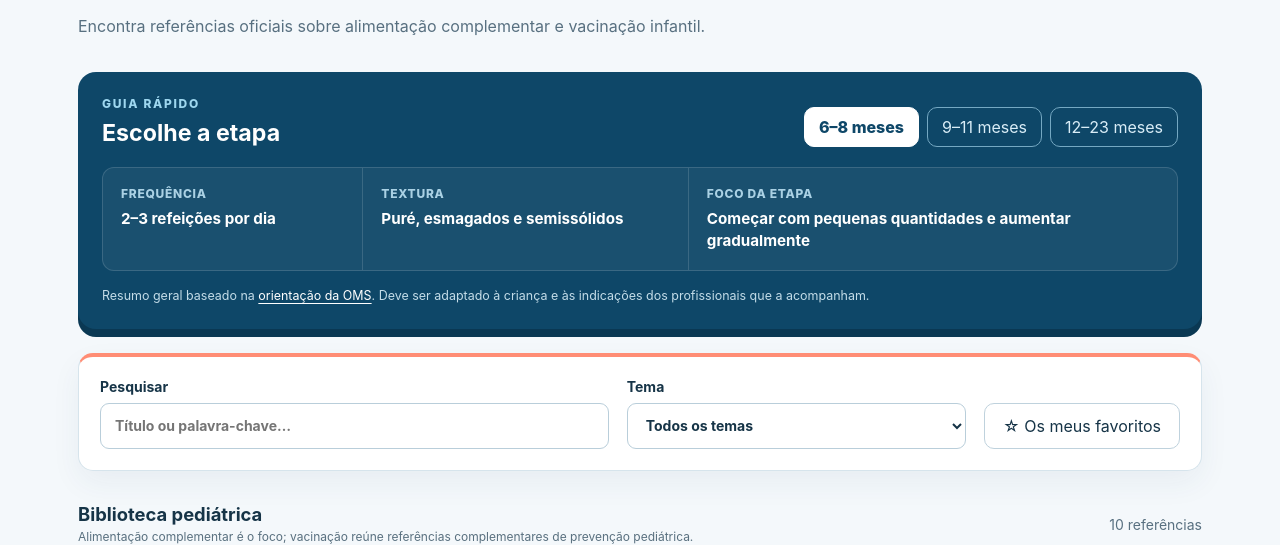
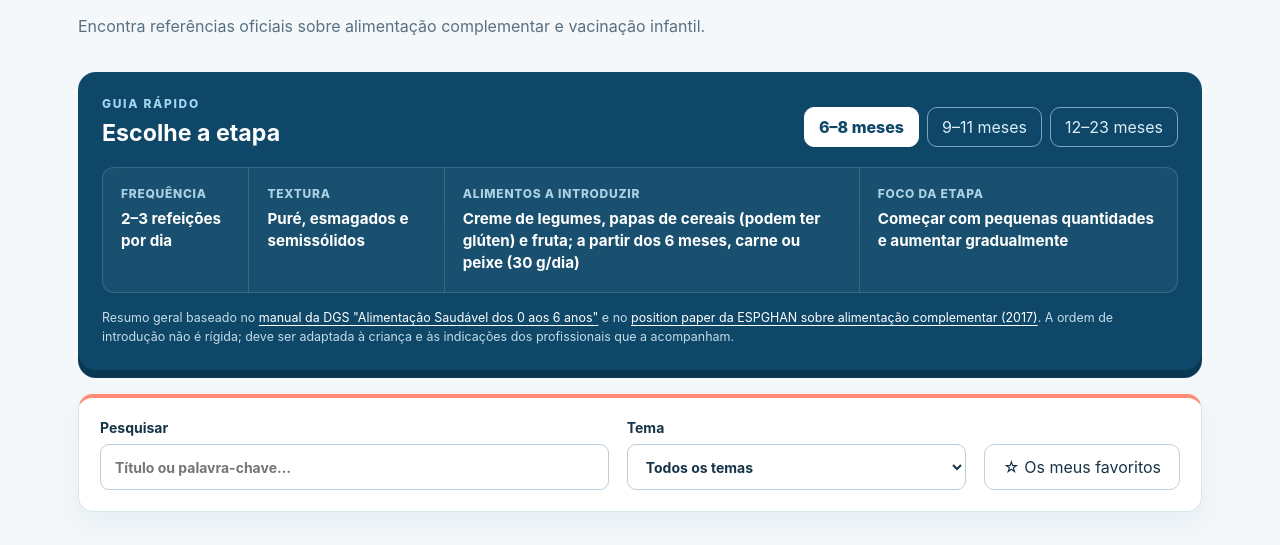
Before and after one commit to fabiomalves84-sketch/nutripedia, a Flask app: page / in a window 1280 px wide. Shown: the part 286-831 px from the top of the page. Run offline with Flask 3, Linux system fonts and the light colour scheme; data comes from the database, SQL or seed files in the repository.

Commit message:
Add food-introduction guidance to the age-by-age guide
List which foods to introduce at each stage (6-8, 9-11, 12-23 months)
based on the DGS "Alimentação Saudável dos 0 aos 6 anos" manual, which
itself follows ESPGHAN's 2017 complementary feeding position paper.
Update the guide's footnote to cite both sources directly and widen
the age-panel grid for the new column.

Co-Authored-By: Claude Sonnet 5 <noreply@anthropic.com>

```diff
--- a/static/style.css
+++ b/static/style.css
@@ -27,7 +27,7 @@ h1 { font-size: clamp(2.2rem,5vw,3.65rem); font-weight: 700; letter-spacing: -.0
 .age-tabs button { color: #d9edf7; background: transparent; border-color: #75a8c2; min-height: 40px; padding: 9px 14px; }
 .age-tabs button:hover { background: #ffffff12; }
 .age-tabs button[aria-selected=true] { color: var(--blue-dark); background: white; border-color: white; font-weight: 800; }
-.age-panel { display: grid; grid-template-columns: .8fr 1fr 1.5fr; overflow: hidden; background: #ffffff0d; border: 1px solid #ffffff24; border-radius: 12px; }
+.age-panel { display: grid; grid-template-columns: .6fr .8fr 1.7fr 1.3fr; overflow: hidden; background: #ffffff0d; border: 1px solid #ffffff24; border-radius: 12px; }
 .age-panel[hidden] { display: none; }
 .age-panel div { display: flex; flex-direction: column; gap: 7px; padding: 18px; border-right: 1px solid #ffffff24; }
 .age-panel div:last-child { border-right: 0; }
--- a/templates/index.html
+++ b/templates/index.html
@@ -25,19 +25,22 @@
       <div class="age-panel" id="panel-6-8" role="tabpanel" aria-labelledby="tab-6-8">
         <div><span>Frequência</span><strong>2–3 refeições por dia</strong></div>
         <div><span>Textura</span><strong>Puré, esmagados e semissólidos</strong></div>
+        <div><span>Alimentos a introduzir</span><strong>Creme de legumes, papas de cereais (podem ter glúten) e fruta; a partir dos 6 meses, carne ou peixe (30 g/dia)</strong></div>
         <div><span>Foco da etapa</span><strong>Começar com pequenas quantidades e aumentar gradualmente</strong></div>
       </div>
       <div class="age-panel" id="panel-9-11" role="tabpanel" aria-labelledby="tab-9-11" hidden>
         <div><span>Frequência</span><strong>3–4 refeições por dia</strong></div>
         <div><span>Textura</span><strong>Mais variedade e alimentos para agarrar</strong></div>
+        <div><span>Alimentos a introduzir</span><strong>Ovo (começar pela gema), leguminosas, iogurte natural e, a partir dos 9 meses, frutos secos bem triturados</strong></div>
         <div><span>Foco da etapa</span><strong>Progredir a consistência segundo as capacidades da criança</strong></div>
       </div>
       <div class="age-panel" id="panel-12-23" role="tabpanel" aria-labelledby="tab-12-23" hidden>
         <div><span>Frequência</span><strong>3–4 refeições e 1–2 merendas</strong></div>
         <div><span>Textura</span><strong>Alimentos da família adaptados com segurança</strong></div>
+        <div><span>Alimentos a introduzir</span><strong>Restantes alimentos da dieta familiar, incluindo leite de vaca e bacalhau; continuar sem sal, açúcar ou mel</strong></div>
         <div><span>Foco da etapa</span><strong>Reforçar variedade, densidade nutricional e autonomia</strong></div>
       </div>
-      <p class="age-note">Resumo geral baseado na <a href="https://www.who.int/health-topics/complementary-feeding" target="_blank" rel="noopener noreferrer">orientação da OMS</a>. Deve ser adaptado à criança e às indicações dos profissionais que a acompanham.</p>
+      <p class="age-note">Resumo geral baseado no <a href="https://alimentacaosaudavel.dgs.pt/alimentacao-saudavel-dos-0-aos-6-anos/" target="_blank" rel="noopener noreferrer">manual da DGS "Alimentação Saudável dos 0 aos 6 anos"</a> e no <a href="https://www.espghan.org/dam/jcr:3d960daa-e2f3-499f-9df9-2da682976cec/2017%20Complementary_Feeding__A_Position_Paper_by_the.21.pdf" target="_blank" rel="noopener noreferrer">position paper da ESPGHAN sobre alimentação complementar (2017)</a>. A ordem de introdução não é rígida; deve ser adaptada à criança e às indicações dos profissionais que a acompanham.</p>
     </section>
     <section class="toolbar" aria-label="Pesquisar e filtrar">
       <label>Pesquisar<input id="search" type="search" placeholder="Título ou palavra-chave…"></label>
```
